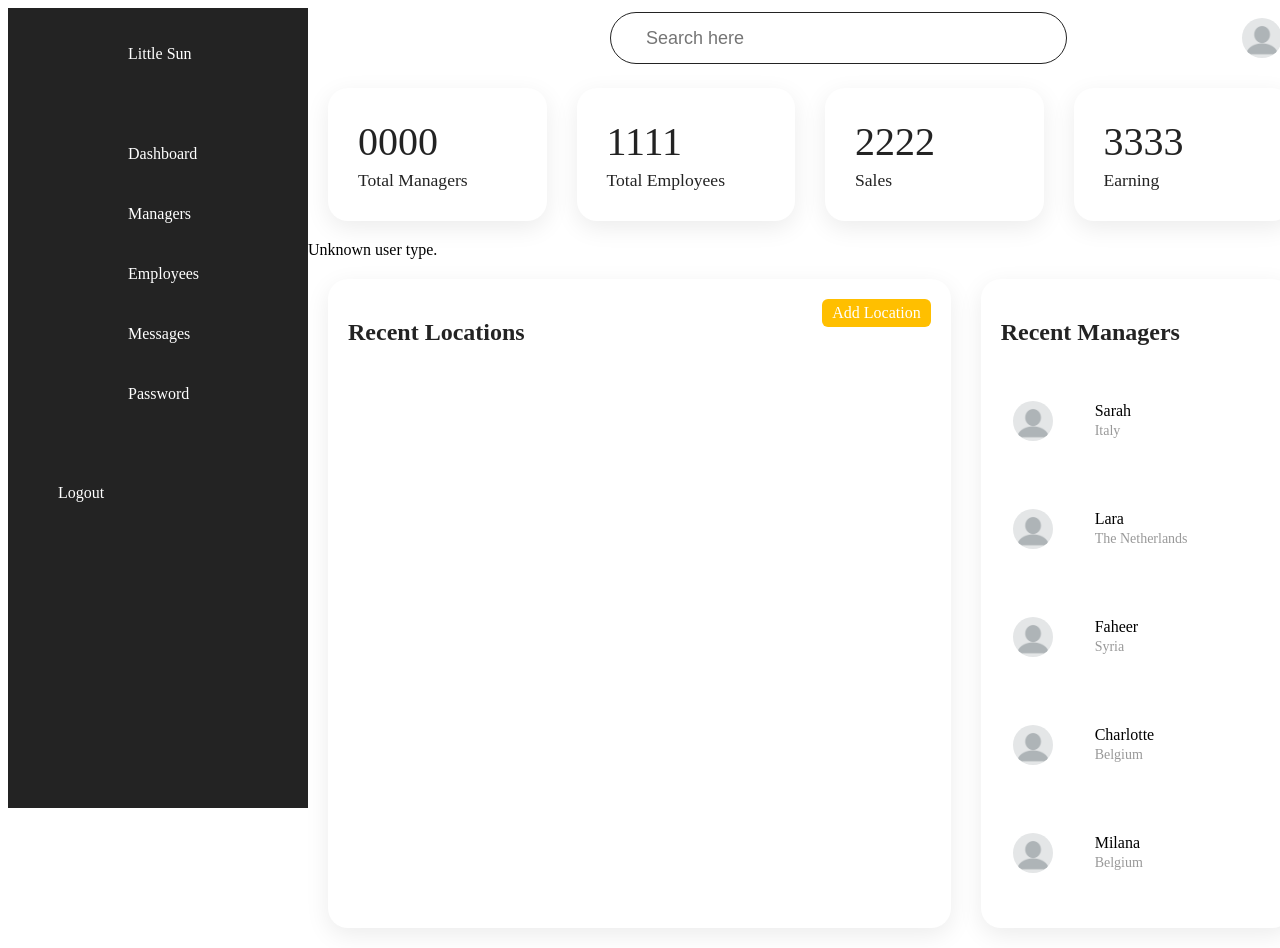
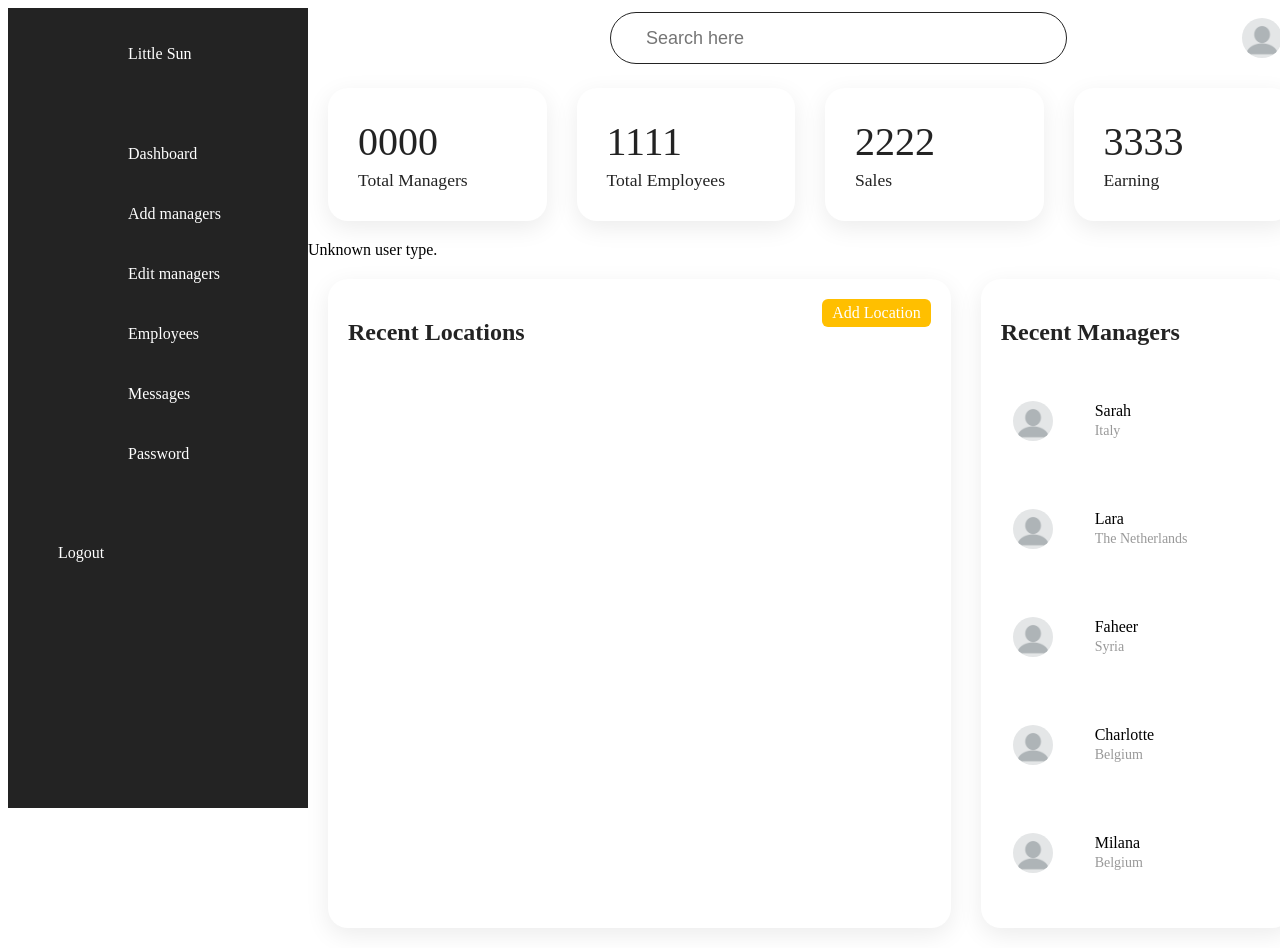
Before and after one commit to FaheerHakim/LittleSun-Project, a PHP site: page /dashboard.php in a window 1280 px wide. Run offline with PHP 8.4, Linux system fonts and the light colour scheme; the visitor is signed in with stand-in values (Sample User, id 1); data that the repository does not hold is empty.

Commit message:
managers gelinked href

```diff
--- a/dashboard.php
+++ b/dashboard.php
@@ -51,7 +51,7 @@ function displayDashboard($user) {
                 </li>
 
                 <li>
-                    <a href="#">
+                    <a href="dashboard.php">
                         <span class="icon">
                             <ion-icon name="home-outline"></ion-icon>
                         </span>
@@ -60,11 +60,19 @@ function displayDashboard($user) {
                 </li>
 
                 <li>
-                    <a href="#">
+                    <a href="add_manager.php">
                         <span class="icon">
                             <ion-icon name="people-outline"></ion-icon>
                         </span>
-                        <span class="title">Managers</span>
+                        <span class="title">Add managers</span>
+                    </a>
+                </li>
+                <li>
+                    <a href="edit_manager.php">
+                        <span class="icon">
+                            <ion-icon name="people-outline"></ion-icon>
+                        </span>
+                        <span class="title">Edit managers</span>
                     </a>
                 </li>
                 <li>
```
Also changed, not shown: home.php (added).
